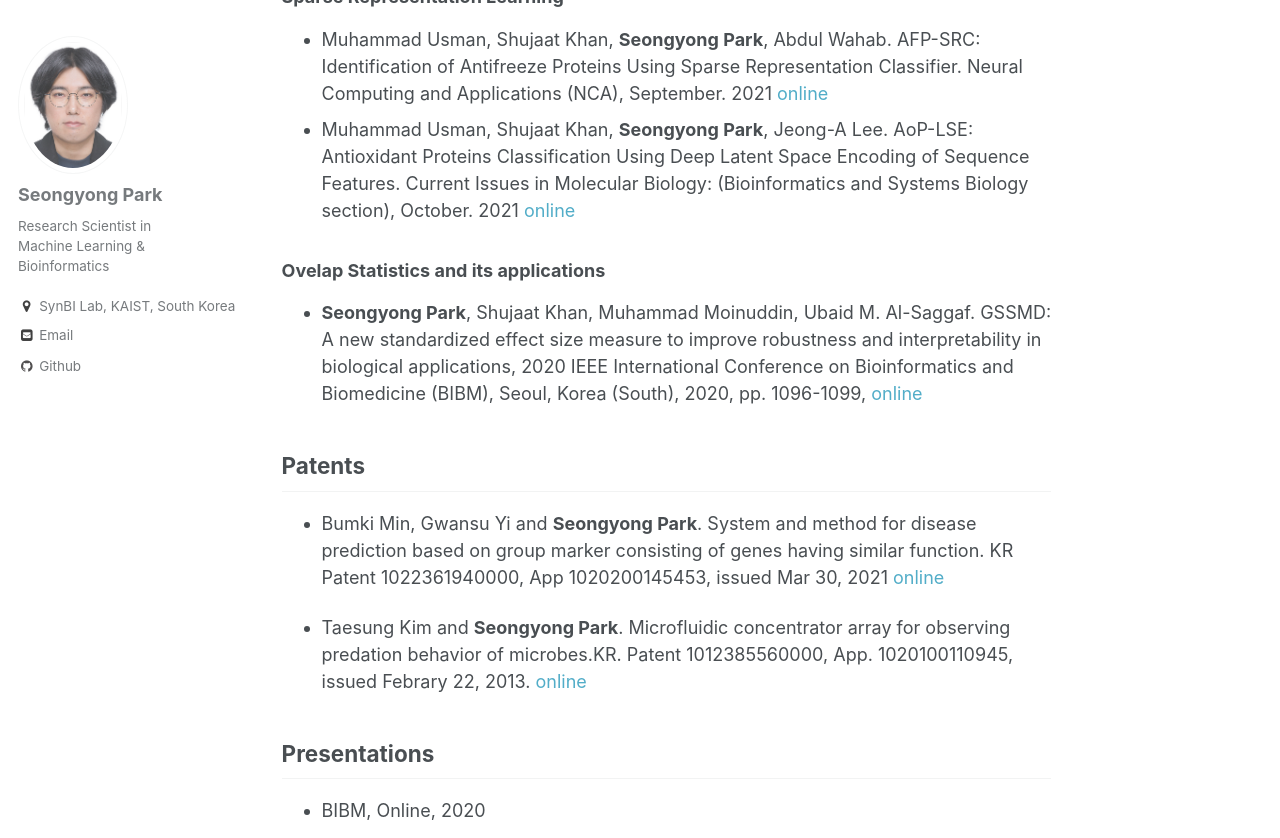
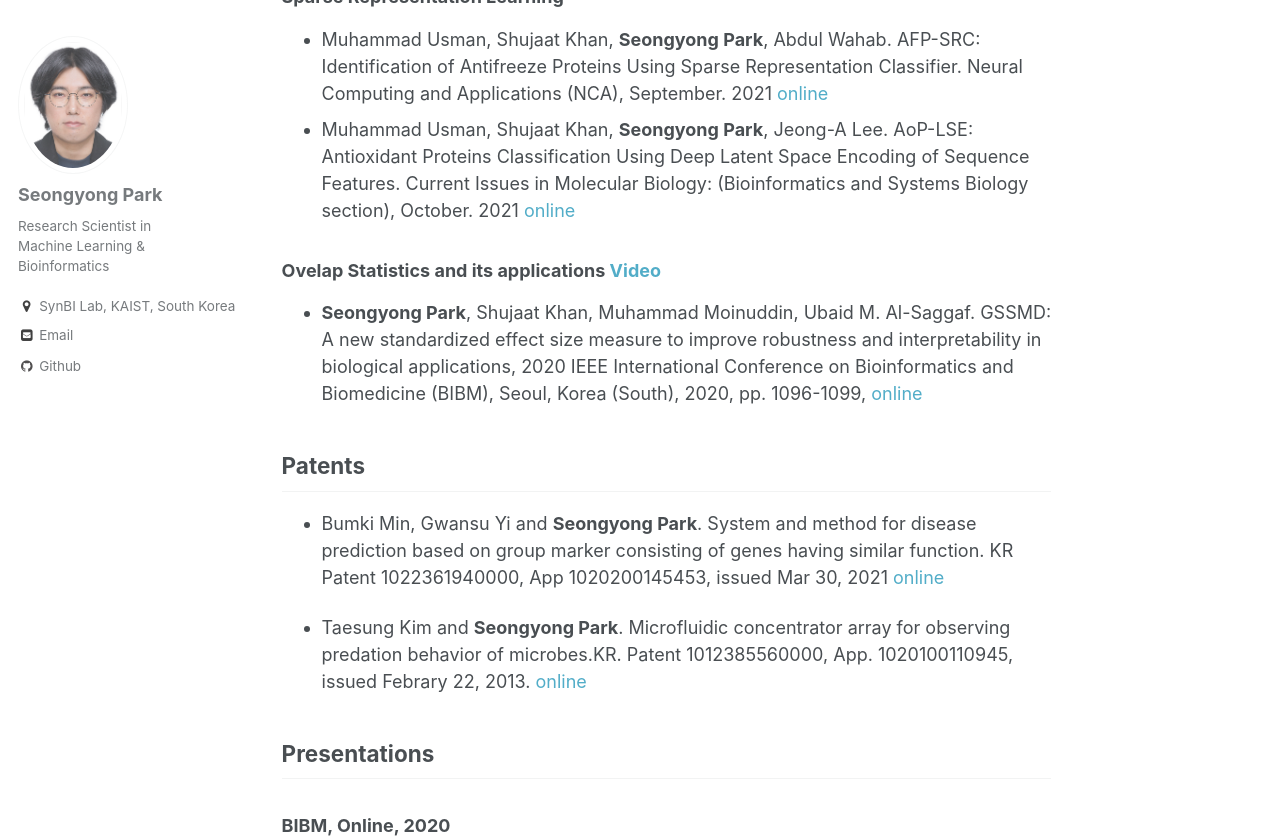
Before and after one commit to psychemistz/profile, a Jekyll site: the page built from index.md, in a window 1280 px wide and 900 px high, scrolled down 2511 px, cut to the strip 0-838 px from the top of the window. Built offline with Jekyll 4.4.1, drawn with Linux system fonts in a browser that asks for light colours; the list of posts is cut into pages by our own code.

Commit message:
Update index.md

```diff
--- a/index.md
+++ b/index.md
@@ -55,7 +55,7 @@ My major research topic for MCMT project is developing computational methods to
 - Muhammad Usman, Shujaat Khan, **Seongyong Park**, Abdul Wahab. AFP-SRC: Identification of Antifreeze Proteins Using Sparse Representation Classifier. Neural Computing and Applications (NCA), September. 2021 [online](http://link.springer.com/article/10.1007/s00521-021-06558-7)
 - Muhammad Usman, Shujaat Khan, **Seongyong Park**, Jeong-A Lee. AoP-LSE: Antioxidant Proteins Classification Using Deep Latent Space Encoding of Sequence Features. Current Issues in Molecular Biology: (Bioinformatics and Systems Biology section), October. 2021 [online](https://www.mdpi.com/1467-3045/43/3/105)
 
-### Ovelap Statistics and its applications
+### Ovelap Statistics and its applications [Video](#ovltools)
 - **Seongyong Park**, Shujaat Khan, Muhammad Moinuddin, Ubaid M. Al-Saggaf. GSSMD: A new standardized effect size measure to improve robustness and interpretability in biological applications, 2020 IEEE International Conference on Bioinformatics and Biomedicine (BIBM), Seoul, Korea (South), 2020, pp. 1096-1099, [online](https://ieeexplore.ieee.org/document/9313582)
 
 
@@ -67,11 +67,12 @@ My major research topic for MCMT project is developing computational methods to
 
 
 ## Presentations
-- BIBM, Online, 2020
+### BIBM, Online, 2020
+{: #ovltools }
 <iframe width="1664" height="701" src="https://www.youtube.com/embed/Vk6z-_TnVuw" title="YouTube video player" frameborder="0" allow="accelerometer; autoplay; clipboard-write; encrypted-media; gyroscope; picture-in-picture" allowfullscreen></iframe>
 
-- Biofusion Seminar, KAIST, Daejeon, 2019
+### Biofusion Seminar, KAIST, Daejeon, 2019
 <iframe width="1004" height="753" src="https://www.youtube.com/embed/gbx698wTKX4" title="YouTube video player" frameborder="0" allow="accelerometer; autoplay; clipboard-write; encrypted-media; gyroscope; picture-in-picture" allowfullscreen></iframe>
 
-- Biopharmaceutical Seminar, KAIST, Daejeon, 2016
+### Biopharmaceutical Seminar, KAIST, Daejeon, 2016
 <iframe width="1004" height="753" src="https://www.youtube.com/embed/qy9syU-GRis" title="YouTube video player" frameborder="0" allow="accelerometer; autoplay; clipboard-write; encrypted-media; gyroscope; picture-in-picture" allowfullscreen></iframe>
```
